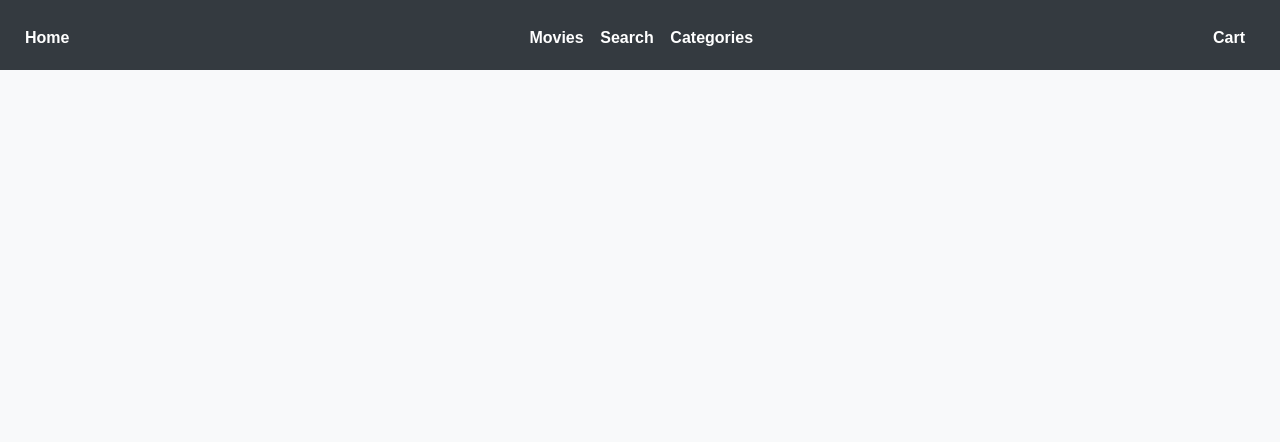
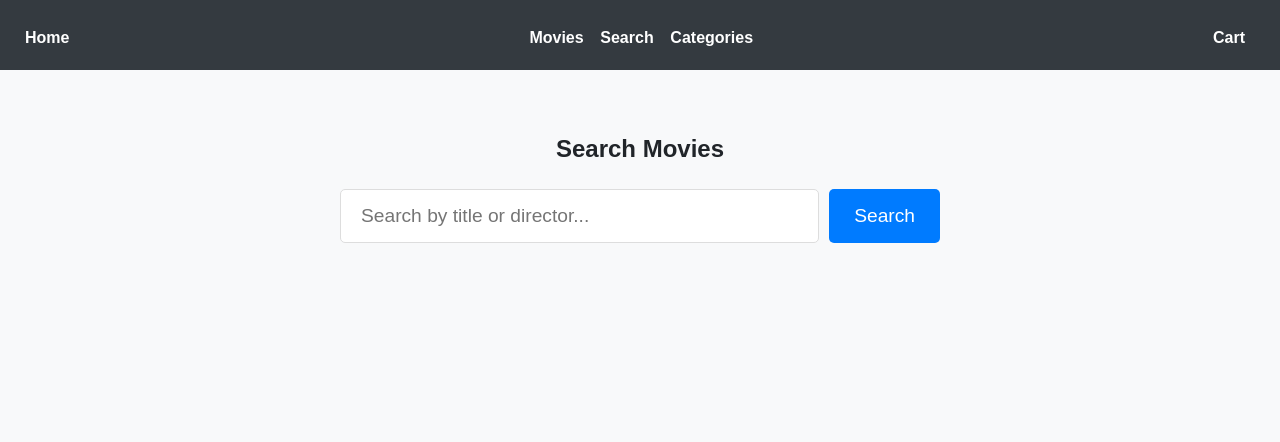
Before and after one commit to MaximeArn/php_movie_store, a PHP site: page /pages/search.php in a window 1280 px wide. Shown: the top 442 px of the page. Run offline with PHP 8.4, Linux system fonts and the light colour scheme.

Commit message:
search feature

```diff
--- /dev/null
+++ b/assets/styles/search.css
@@ -0,0 +1,106 @@
+.search-section {
+  text-align: center;
+  margin-bottom: 40px;
+  min-width: 600px;
+}
+
+.search-form {
+  width: 100%;
+  max-width: 900px;
+  margin: 0 auto;
+  display: flex;
+  justify-content: center;
+  gap: 10px;
+}
+
+.search-input {
+  flex-grow: 1;
+  max-width: 700px;
+  padding: 15px 20px;
+  font-size: 1.2rem;
+  border: 1px solid #ddd;
+  border-radius: 5px;
+  outline: none;
+  transition: border-color 0.3s ease;
+}
+
+.search-input:focus {
+  border-color: #007bff;
+}
+
+.search-button {
+  flex-shrink: 0;
+  padding: 15px 25px;
+  font-size: 1.2rem;
+  background-color: #007bff;
+  color: white;
+  border: none;
+  border-radius: 5px;
+  cursor: pointer;
+  transition: background-color 0.3s ease;
+}
+
+.search-button:hover {
+  background-color: #0056b3;
+}
+
+.search-results {
+  margin-top: 20px;
+}
+
+.search-results h2 {
+  font-size: 2rem;
+  margin-bottom: 20px;
+  color: #333;
+}
+
+.results-list {
+  display: grid;
+  grid-template-columns: repeat(auto-fit, minmax(200px, 1fr));
+  gap: 20px;
+  padding: 0;
+  margin: 0;
+  list-style: none;
+}
+
+/* Responsive Media Queries */
+@media (max-width: 1200px) {
+  .search-section {
+    min-width: 500px; /* Adjust min-width for medium screens */
+  }
+}
+
+@media (max-width: 768px) {
+  .search-section {
+    min-width: 400px;
+  }
+
+  .search-input {
+    font-size: 1rem;
+    padding: 12px 15px;
+  }
+
+  .search-button {
+    font-size: 1rem;
+    padding: 12px 20px;
+  }
+}
+
+@media (max-width: 576px) {
+  .search-section {
+    min-width: 300px;
+  }
+
+  .search-form {
+    flex-direction: column;
+  }
+
+  .search-input {
+    width: 100%;
+    max-width: none;
+  }
+
+  .search-button {
+    width: 100%;
+  }
+}
--- a/components/header.php
+++ b/components/header.php
@@ -12,6 +12,7 @@
     <link rel="stylesheet" href="../assets/styles/movie_details.css">
     <link rel="stylesheet" href="../assets/styles/categories.css">
     <link rel="stylesheet" href="../assets/styles/movies.css">
+    <link rel="stylesheet" href="../assets/styles/search.css">
 </head>
 <body>
     <header>
--- a/controllers/categories.php
+++ b/controllers/categories.php
@@ -12,7 +12,6 @@ function getCategories($db){
 
 function getCategoryById($db, $categoryId){
   try {
-    $categoryId = htmlspecialchars($categoryId);
     $query = "SELECT * FROM categories WHERE id = :categoryId";
     $stmt = $db->prepare($query);
     $stmt->bindParam('categoryId', $categoryId, PDO::PARAM_INT);
--- a/controllers/movies.php
+++ b/controllers/movies.php
@@ -15,7 +15,6 @@ function getMovies($db, $nbrOfMovies = NULL) {
 
 function getMovieById($db, $id){
   try {
-    $id = htmlspecialchars($id);
     $query = "SELECT * FROM movies WHERE id = :id";
     $stmt = $db->prepare($query);
     $stmt->bindParam('id', $id, PDO::PARAM_INT);
@@ -28,7 +27,6 @@ function getMovieById($db, $id){
 
 function getMoviesByCategory($db, $categoryId){
   try {
-    $categoryId = htmlspecialchars($categoryId);
     $query = "SELECT * FROM movies WHERE category_id = :categoryId";
     $stmt = $db->prepare($query);
     $stmt->bindParam('categoryId', $categoryId, PDO::PARAM_INT);
@@ -38,4 +36,17 @@ function getMoviesByCategory($db, $categoryId){
     echo "Error : ", $e->getMessage();
   }
 }
+
+function searchMovies($db, $searchQuery){
+  try {
+    $query = "SELECT * FROM movies WHERE title LIKE :searchQuery OR director LIKE :searchQuery";
+    $stmt = $db->prepare($query);
+    $searchQuery = '%' . $searchQuery . '%';
+    $stmt->bindParam('searchQuery', $searchQuery, PDO::PARAM_STR);
+    $stmt->execute();
+    return $stmt->fetchAll(PDO::FETCH_ASSOC);
+  } catch (PDOException $e) {
+    echo "Error : ", $e->getMessage();
+  }
+}
 ?>
--- a/pages/search.php
+++ b/pages/search.php
@@ -5,7 +5,33 @@ include '../controllers/movies.php';
 ?>
 
 <main>
+    <section class="search-section">
+        <h1>Search Movies</h1>
+        <form action="search.php" method="GET" class="search-form">
+            <input type="text" name="query" placeholder="Search by title or director..." class="search-input" required>
+            <button type="submit" class="search-button">Search</button>
+        </form>
+    </section>
 
+    <section class="movies-list">
+      <?php
+            if (isset($_GET['query'])) {
+              $query = htmlspecialchars($_GET['query']);
+              $movies = searchMovies($db, $query);
+
+              if (count($movies) > 0) {
+                   echo "<h2>Search Results :</h2>";
+                   echo "<ul class='movies '>";
+                    foreach ($movies as $movie) {
+                        include '../components/movie_card.php';
+                    }
+                    echo "</ul>";
+                } else {
+                    echo "<p>No movies found for '<strong>$query</strong>'.</p>";
+                }
+            }
+            ?>
+    </section>
 </main>
 
 <?php include '../components/footer.php'; ?>
```
